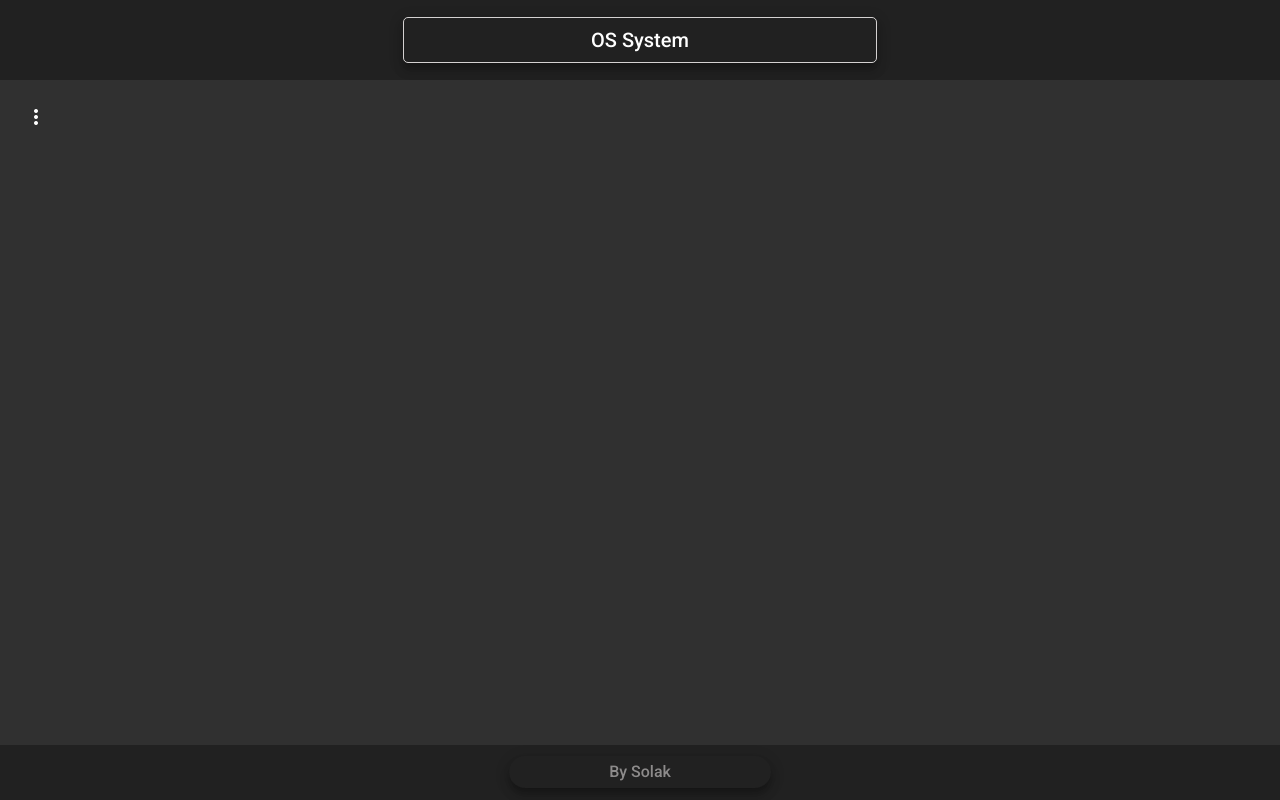
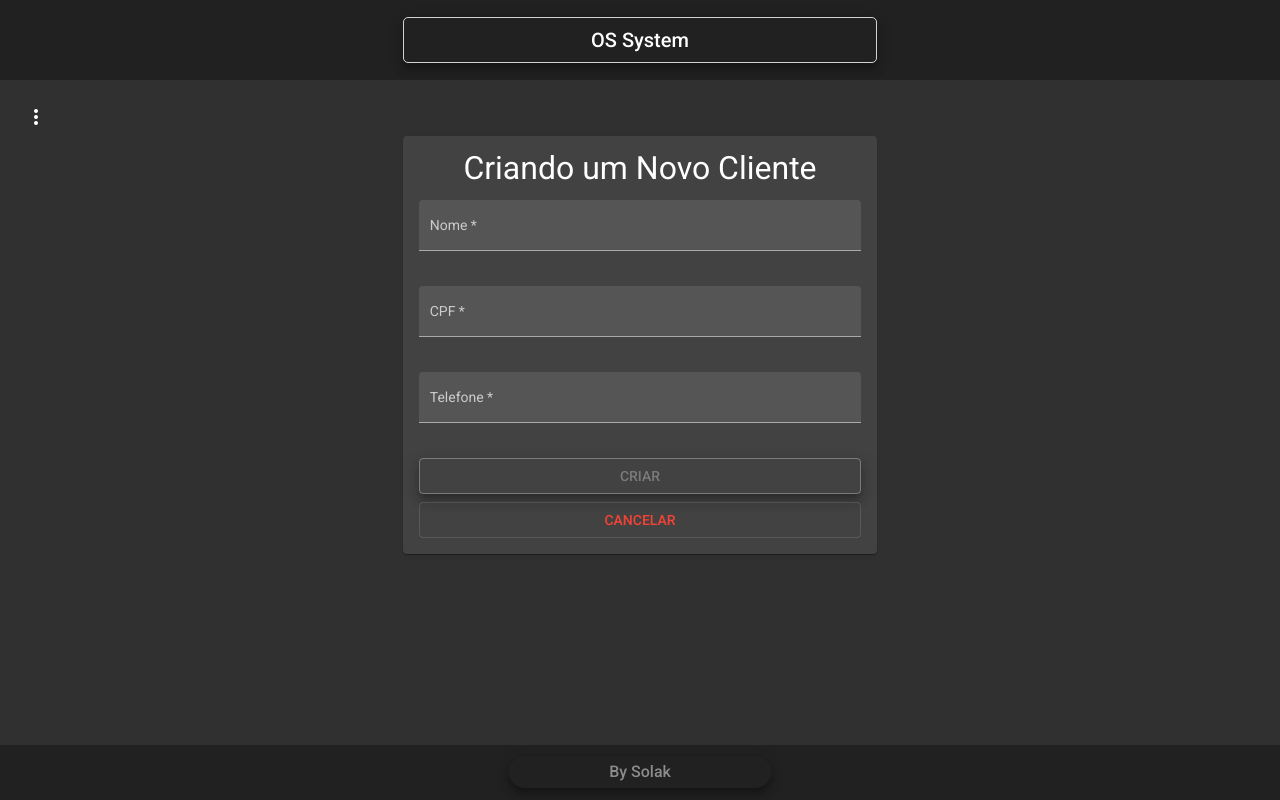
Before and after one commit to WagnerSolak/dicas_de_um_dev_os_front, an Angular app: page /clientes/create in a window 1280 px wide. Before the commit this address led to /. Built offline with nearby package versions, Linux system fonts and the light colour scheme.

Commit message:
CREATE para Cliente implementado

```diff
--- a/src/app/app-routing.module.ts
+++ b/src/app/app-routing.module.ts
@@ -6,6 +6,7 @@ import { TecnicoCreateComponent } from './views/components/tecnico/tecnico-creat
 import { TecnicoDeleteComponent } from './views/components/tecnico/tecnico-delete/tecnico-delete.component';
 import { TecnicoReadComponent } from './views/components/tecnico/tecnico-read/tecnico-read.component';
 import { TecnicoUpdateComponent } from './views/components/tecnico/tecnico-update/tecnico-update.component';
+import { ClienteCreateComponent } from './views/components/cliente/cliente-create/cliente-create.component';
 
 
 const routes: Routes = [
@@ -32,7 +33,12 @@ const routes: Routes = [
   {
     path:'clientes',
     component: ClienteReadComponent
+  },
+  {
+    path: 'clientes/create',
+    component: ClienteCreateComponent
   }
+
 ];
 
 @NgModule({
--- a/src/app/app.module.ts
+++ b/src/app/app.module.ts
@@ -28,6 +28,7 @@ import { TecnicoCreateComponent } from './views/components/tecnico/tecnico-creat
 import { TecnicoUpdateComponent } from './views/components/tecnico/tecnico-update/tecnico-update.component';
 import { TecnicoDeleteComponent } from './views/components/tecnico/tecnico-delete/tecnico-delete.component';
 import { ClienteReadComponent } from './views/components/cliente/cliente-read/cliente-read.component';
+import { ClienteCreateComponent } from './views/components/cliente/cliente-create/cliente-create.component';
 
 
 @NgModule({
@@ -41,7 +42,8 @@ import { ClienteReadComponent } from './views/components/cliente/cliente-read/cl
     TecnicoCreateComponent,
     TecnicoUpdateComponent,
     TecnicoDeleteComponent,
-    ClienteReadComponent
+    ClienteReadComponent,
+    ClienteCreateComponent
   ],
   imports: [
     BrowserModule,
--- /dev/null
+++ b/src/app/views/components/cliente/cliente-create/cliente-create.component.css
@@ -0,0 +1,22 @@
+.form{
+    width: 37%;
+    margin: auto;
+
+}
+
+h1{
+    text-align: center;
+    font-size: 2rem;
+
+}
+
+.full-width{
+    width: 100%;
+    margin-bottom: 1rem;
+
+}
+
+button{
+    width: 100%;
+    margin-bottom: .5rem;
+}
--- /dev/null
+++ b/src/app/views/components/cliente/cliente-create/cliente-create.component.html
@@ -0,0 +1,31 @@
+<form class="form" >
+    <mat-card>
+    <h1>Criando um Novo Cliente</h1>
+    <mat-form-field class="full-width" appearance="fill">
+      <mat-label>Nome</mat-label>
+      <input [(ngModel)]="cliente.nome" name="nome" matInput placeholder="Ex. Miško Hevery"
+      [formControl]="nome" required maxlength="100">
+      <mat-error *ngIf="nome.invalid">{{ errorValidName() }}</mat-error>
+    </mat-form-field>
+
+    <mat-form-field class="full-width" appearance="fill">
+        <mat-label>CPF</mat-label>
+        <input [(ngModel)]="cliente.cpf" name="cpf" matInput placeholder="Ex. 000.000.000-00"
+        [formControl]="cpf" required maxlength="15">
+        <mat-error *ngIf="cpf.invalid">{{ errorValidCpf() }}</mat-error>
+      </mat-form-field>
+
+      <mat-form-field class="full-width" appearance="fill">
+        <mat-label>Telefone</mat-label>
+        <input [(ngModel)]="cliente.telefone" name="telefone" matInput placeholder="Ex. (00)9 0000-0000"
+        [formControl]="telefone" required maxlength="18" >
+        <mat-error *ngIf="telefone.invalid">{{ errorValidTelefone() }}</mat-error>
+      </mat-form-field>
+
+
+
+      <button class="mat-elevation-z8" (click)="create()" [disabled]="errorValidName() || errorValidCpf() || errorValidTelefone()" mat-stroked-button color="basic">CRIAR</button>
+      <button class="mat-elevation-z8" (click)="cancel()" class="cancelar" mat-stroked-button color="warn">CANCELAR</button>
+
+    </mat-card>
+</form>
--- /dev/null
+++ b/src/app/views/components/cliente/cliente-create/cliente-create.component.ts
@@ -0,0 +1,72 @@
+import { Component, OnInit } from '@angular/core';
+import { FormControl, Validators } from '@angular/forms';
+import { Router } from '@angular/router';
+import { Cliente } from 'src/app/models/cliente';
+import { ClienteService } from 'src/app/services/cliente.service';
+
+@Component({
+  selector: 'app-cliente-create',
+  templateUrl: './cliente-create.component.html',
+  styleUrls: ['./cliente-create.component.css']
+})
+export class ClienteCreateComponent implements OnInit {
+  cliente: Cliente = {
+    id: '',
+    nome: '',
+    cpf: '',
+    telefone: ''
+  }
+
+  nome = new FormControl('', [Validators.minLength(5)])
+  cpf = new FormControl('', [Validators.minLength(11)])
+  telefone = new FormControl('', [Validators.minLength(11)])
+
+  constructor(
+    private router: Router,
+    private service: ClienteService
+  ) { }
+
+  ngOnInit(): void {
+  }
+
+  cancel():void{
+    this.router.navigate(['clientes'])
+  }
+
+  create(): void {
+    this.service.create(this.cliente).subscribe((resposta) => {
+      this.router.navigate(['clientes'])
+      this.service.message('Cliente criado com sucesso!')
+    }, err => {
+      if(err.error.error.match('já cadastrado')){
+        this.service.message('CPF já cadastrado na base de dados!')
+      } else if(err.error.errors[0].message === "número do registro de contribuinte individual brasileiro (CPF) inválido"){
+        this.service.message("CPF inválido!")
+
+      }
+    })
+  }
+
+  errorValidName(){
+    if(this.nome.invalid){
+      return 'O nome deve ter entre 5 e 100 caracteres!'
+    }
+    return false;
+  }
+
+  errorValidCpf(){
+    if(this.cpf.invalid){
+      return 'O CPF deve ter entre 11 e 15 caracteres!'
+    }
+    return false;
+  }
+
+  errorValidTelefone(){
+    if(this.telefone.invalid){
+      return 'O Telefone deve ter entre 11 e 18 caracteres!'
+    }
+    return false;
+  }
+
+
+}
```
